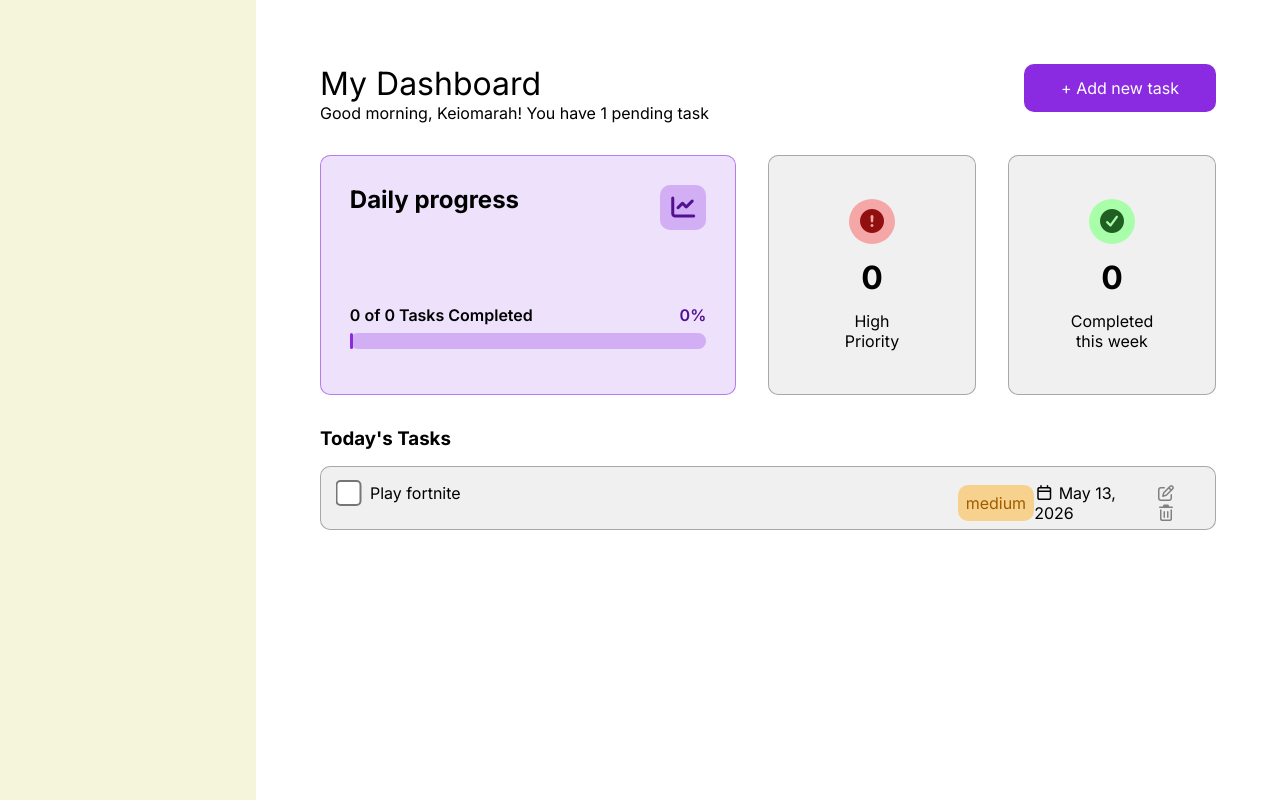
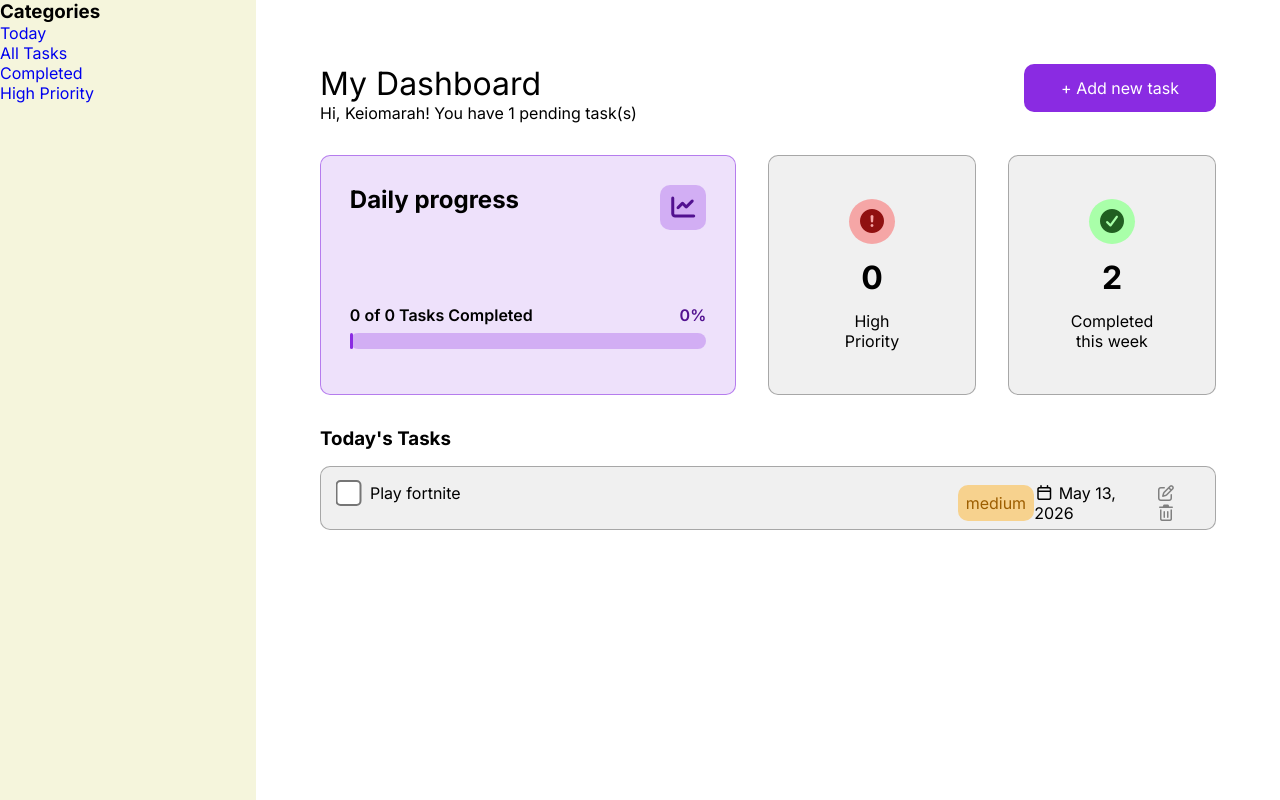
Before and after one commit to keiomarah/to-do-app, a Flask app: page / in a window 1280 px wide. Run offline with Flask 3, Linux system fonts and the light colour scheme; a user stored in the database is signed in; some libraries are stand-ins or nearby versions.

Commit message:
Add category pages

```diff
--- /dev/null
+++ b/website/static/add-task.js
@@ -0,0 +1,22 @@
+const addTaskBtn = document.getElementById("add-task-btn");
+const addTaskBtn2 = document.getElementById("add-task-btn2");
+const closeDialogBtn = document.getElementById("close-dialog-btn");
+const addTaskDialog = document.getElementById("add-task-dialog");
+
+if (addTaskBtn) {
+  addTaskBtn.addEventListener("click", () => {
+    addTaskDialog.showModal();
+  });
+}
+
+if (addTaskBtn2) {
+  addTaskBtn2.addEventListener("click", () => {
+    addTaskDialog.showModal();
+  });
+}
+
+if (closeDialogBtn) {
+  closeDialogBtn.addEventListener("click", () => {
+    addTaskDialog.close();
+  });
+}
--- a/website/static/index.css
+++ b/website/static/index.css
@@ -328,9 +328,9 @@ dialog {
   transform: translate(-50%, -50%);
   width: 30vw;
   height: fit-content;
-  padding: 16px;
+  padding: 24px;
   border-radius: 10px;
-  border: 2px solid grey;
+  border: none;
 }
 
 dialog div {
@@ -344,7 +344,7 @@ dialog form {
 }
 dialog::backdrop {
   backdrop-filter: blur(6px);
-  background: rgba(0, 0, 0, 0.4);
+  background: rgba(148, 148, 148, 0.4);
 }
 
 input[type="radio"] {
@@ -364,19 +364,19 @@ input[type="radio"] {
 .priority-group input[type="radio"]:checked + label.low-p {
   background-color: rgb(169, 255, 169);
   color: rgb(33, 94, 33);
-  border: none;
+  border: solid 1px green;
 }
 
 .priority-group input[type="radio"]:checked + label.medium-p {
   background-color: rgba(255, 166, 0, 0.412);
   color: rgb(157, 94, 0);
-  border: none;
+  border: solid 1px orange;
 }
 
 .priority-group input[type="radio"]:checked + label.high-p {
   background-color: rgba(255, 0, 0, 0.311);
   color: rgb(144, 16, 16);
-  border: none;
+  border: solid 1px red;
 }
 
 fieldset {
--- a/website/static/index.js
+++ b/website/static/index.js
@@ -11,9 +11,6 @@ document.querySelectorAll(".dismiss-btn.flash-dismiss-btn").forEach((btn) => {
   });
 });
 
-const addTaskBtn = document.getElementById("add-task-btn");
-const closeDialogBtn = document.getElementById("close-dialog-btn");
-const addTaskDialog = document.getElementById("add-task-dialog");
 const tasks = document.querySelectorAll(".task");
 const pendingTaskCounter = document.getElementById("pending-task-counter");
 const highPriorityCounter = document.getElementById("high-priority-counter");
@@ -21,8 +18,12 @@ const totalTasksToday = document.getElementById("total-tasks-today");
 const completedTasksToday = document.getElementById("completed-tasks-today");
 const percentComplete = document.getElementById("percent-complete");
 const progressBar = document.getElementById("progress-bar-solid");
+const CompletedThisWeek = document.getElementById("completed-counter");
+
+CompletedThisWeek.textContent = "0";
 let progressBarWidth = 0;
 const today = new Date();
+const sevenDaysAgo = today - 7 * 24 * 60 * 60 * 1000;
 today.setHours(0, 0, 0, 0);
 document.querySelectorAll("input[type='checkbox']").forEach((cb) => {
   cb.addEventListener("change", dailyProgressBar);
@@ -41,7 +42,22 @@ function pendingTasks() {
 
   pendingTaskCounter.textContent = uncompleted;
 }
+function updateCompletedCounter() {
+  let counter = 0;
 
+  fetch("/tasks")
+    .then((res) => res.json())
+    .then((tasks) => {
+      tasks.forEach((task) => {
+        taskDue = new Date(task.due).setHours(0, 0, 0, 0);
+        if (taskDue > sevenDaysAgo && taskDue <= today && task.completed) {
+          counter++;
+        }
+      });
+      console.log(counter);
+      CompletedThisWeek.textContent = counter;
+    });
+}
 function dailyProgressBar() {
   const tasks = document.querySelectorAll(".task");
   let totalToday = 0;
@@ -106,19 +122,10 @@ function highPriorityTasks() {
     if (priority.classList.contains("high")) {
       highPriority++;
     }
+  });
 
-    highPriorityCounter.textContent = highPriority;
-  });
+  highPriorityCounter.textContent = highPriority;
 }
-
-function dailyProgressTasks() {}
-addTaskBtn.addEventListener("click", () => {
-  addTaskDialog.showModal();
-});
-
-closeDialogBtn.addEventListener("click", () => {
-  addTaskDialog.close();
-});
 
 function updateTask(taskId) {
   fetch("/update-task", {
@@ -131,6 +138,7 @@ function updateTask(taskId) {
     })
     .then((res) => {
       dailyProgressBar();
+      updateCompletedCounter();
     });
 }
 
@@ -145,9 +153,11 @@ function deleteTask(taskId) {
       pendingTasks();
       highPriorityTasks();
       dailyProgressBar();
+      updateCompletedCounter();
     });
 }
 
 pendingTasks();
 highPriorityTasks();
 dailyProgressBar();
+updateCompletedCounter();
--- a/website/templates/base.html
+++ b/website/templates/base.html
@@ -47,5 +47,9 @@
       type="text/javascript"
       src="{{url_for('static', filename='index.js')}}"
     ></script>
+    <script
+      type="text/javascript"
+      src="{{url_for('static', filename='add-task.js')}}"
+    ></script>
   </body>
 </html>
--- a/website/templates/home.html
+++ b/website/templates/home.html
@@ -8,7 +8,7 @@
     <label for="task_name">Task Title</label>
     <input type="text" id="task_name" name="task_name" />
     <label>Due Date</label>
-    <input type="date" id="due_date" name="due_date" />
+    <input type="date" id="due_date" name="due_date" placeholder="today" />
     <fieldset class="priority-group">
       <legend>Priority</legend>
       <input type="radio" id="low" name="priority" value="low" />
@@ -31,16 +31,22 @@
 <div class="home-page">
   <div id="homepage-sidebar">
     <div class="logo container"></div>
-    <ul class="filters"></ul>
-    <ul class="categories"></ul>
+    <ul class="categories">
+      <h3>Categories</h3>
+      <li><a href="/">Today</a></li>
+      <li><a href="/all-tasks">All Tasks</a></li>
+      <li><a href="/completed-tasks">Completed</a></li>
+      <li><a href="/high-priority-tasks">High Priority</a></li>
+    </ul>
   </div>
   <div id="main-dashboard" class="main-dashboard">
+    {% block dashboard %}
     <header>
       <div>
         <h1>My Dashboard</h1>
         <p>
-          Good morning, {{user.name}}! You have
-          <span id="pending-task-counter"></span> pending task
+          Hi, {{user.name}}! You have
+          <span id="pending-task-counter"></span> pending task(s)
         </p>
       </div>
       <button class="purple-button" id="add-task-btn">
@@ -137,6 +143,7 @@
         <!----------------------------------------------------------------------------------------->
       </form>
     </div>
+    {% endblock %}
   </div>
 </div>
 {% endblock %}
--- a/website/views.py
+++ b/website/views.py
@@ -18,6 +18,21 @@ def home():
        task.is_today = task.due == today
     return render_template('home.html', user=current_user)
 
+@views.route("/all-tasks")
+@login_required
+def all_tasks():
+    return render_template('all-tasks.html', user=current_user)
+
+@views.route("/completed-tasks")
+@login_required
+def completed_tasks():
+    return render_template("completed.html", user=current_user)
+
+@views.route("/high-priority-tasks")
+@login_required
+def high_priority_tasks():
+    return render_template("high-priority.html", user=current_user)
+
 @views.route('/add-task', methods=['POST'])
 @login_required
 def add_task():
@@ -31,7 +46,7 @@ def add_task():
         db.session.add(new_task)
         db.session.commit()
 
-    return redirect(url_for('views.home', user=current_user))
+    return redirect(request.referrer)
 
 @views.route('/update-task', methods=['POST'])
 @login_required
@@ -55,3 +70,17 @@ def delete_task():
         db.session.delete(task)
         db.session.commit()
     return jsonify({})
+
+@views.route('/tasks', methods=['GET'])
+def tasks():
+    tasks = Task.query.filter_by(user_id=current_user.id).all()
+
+    return jsonify([
+    {
+        "id": task.id,
+        "title": task.task_name,
+        "completed": task.complete,
+        "due": task.due.isoformat()
+    }
+    for task in tasks
+    ])
```
Also changed, not shown: website/templates/all-tasks.html (added, +51 -0 lines), website/templates/completed.html (added, +48 -0 lines), website/templates/high-priority.html (added, +49 -0 lines), instance/database.db.
